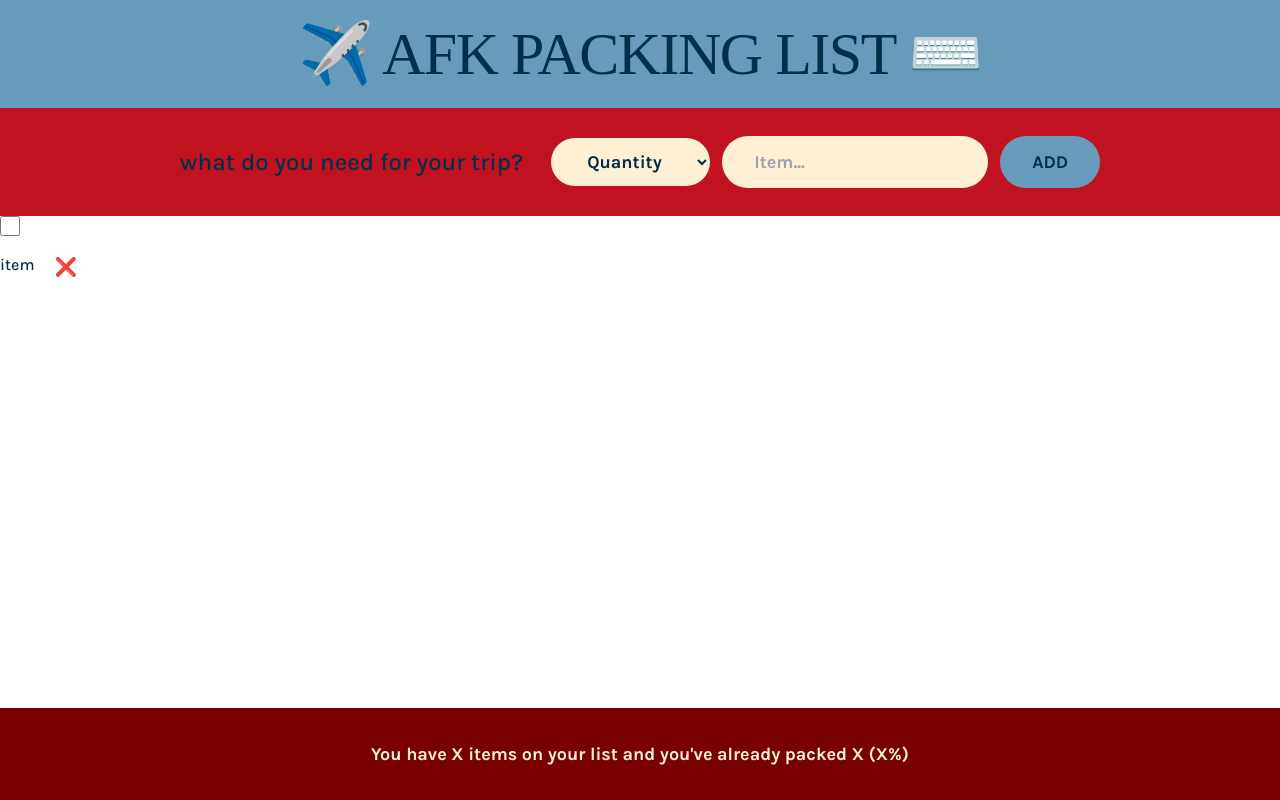
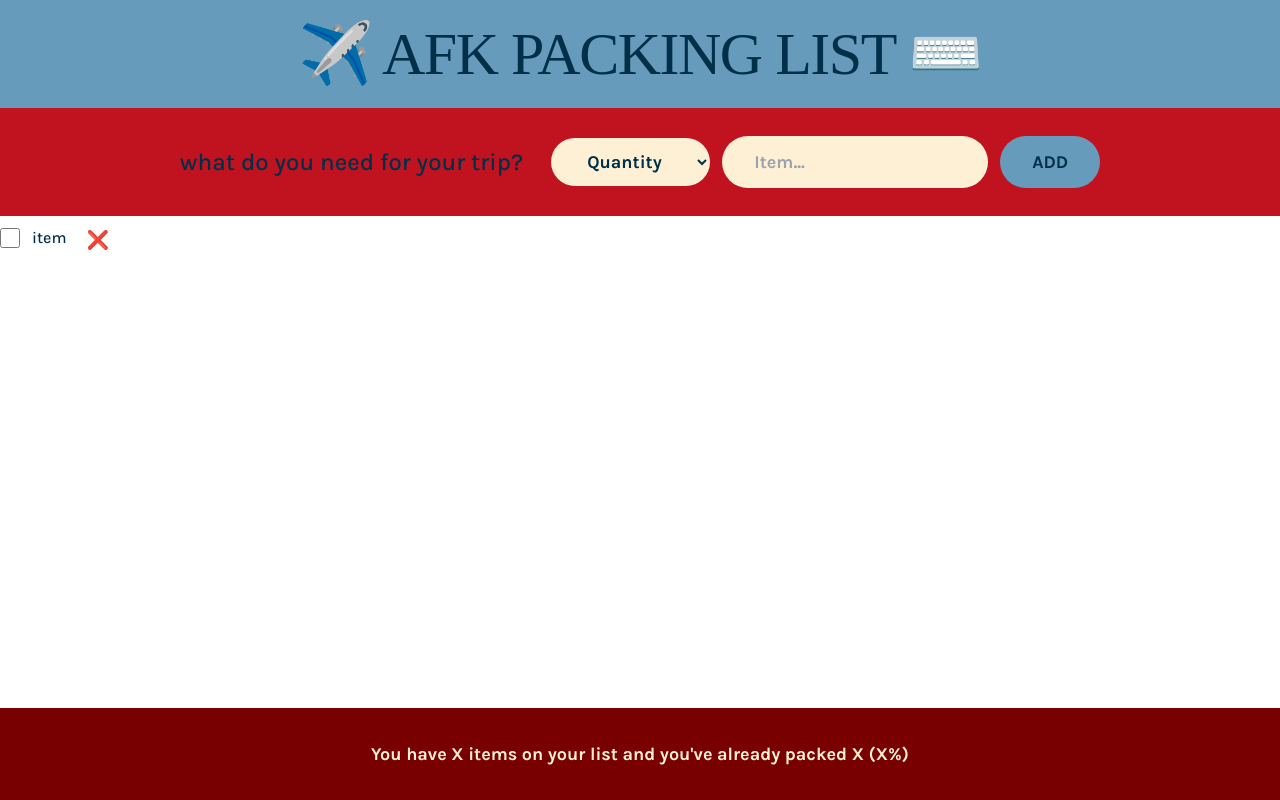
Before and after one commit to ritabradley/afk-packing-list, a React (Vite) app: page / in a window 1280 px wide. Built offline with nearby package versions, Linux system fonts and the light colour scheme; a web font is replaced by a local one.

Commit message:
move checkbox inside list item

```diff
--- a/src/components/Item.jsx
+++ b/src/components/Item.jsx
@@ -1,8 +1,8 @@
 export default function Item() {
   return (
     <>
-      <input className='accent-cerulean w-5 h-5' type='checkbox' name='' id='' />
       <li className='flex items-center gap-3'>
+        <input className='accent-cerulean w-5 h-5' type='checkbox' name='' id='' />
         item <button className='bg-none p-2 text-lg translate-y-0.5 border-none cursor-pointer'>❌</button>
       </li>
     </>
```
